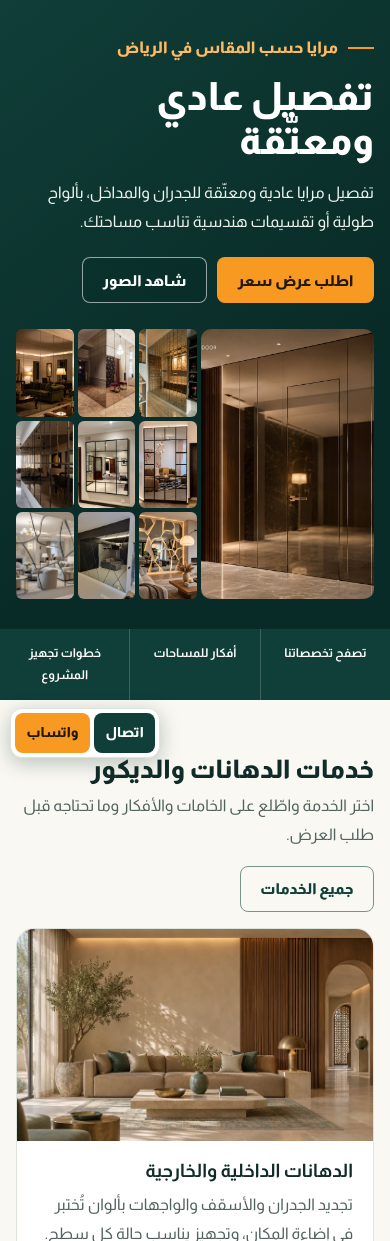
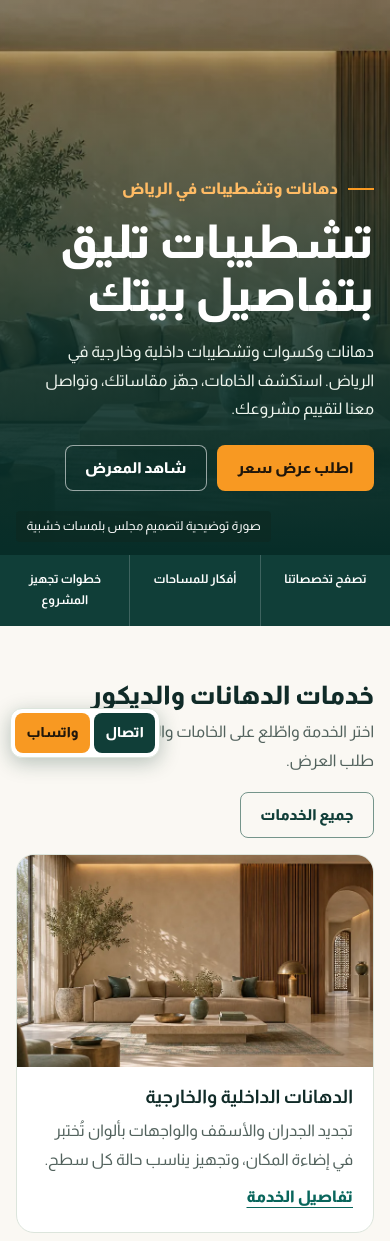
Before and after one commit to SulaimanAlsanani/riyadh-decor, a WordPress theme: template riyadh-decor/front-page.php in a window 390 px wide. Shown: the part 71-1312 px from the top of the page. Run offline with PHP 8.4 and a stand-in for WordPress, Linux system fonts and the light colour scheme; the site name, menu and one post (Sample post) are stand-ins, and other content is empty; some libraries are stand-ins or nearby versions.

Commit message:
Restore the homepage banner and move mirrors into services

```diff
--- a/riyadh-decor/front-page.php
+++ b/riyadh-decor/front-page.php
@@ -16,27 +16,17 @@ $mirror_photos = [
 ?>
 <main id="content">
     <section class="rd-hero" aria-labelledby="rd-hero-title">
-        <div class="rd-shell rd-hero-layout">
-            <div class="rd-hero-content">
-                <p class="rd-kicker">مرايا حسب المقاس في الرياض</p>
-                <h1 id="rd-hero-title"><?php echo esc_html(get_theme_mod('rd_hero_title', 'تفصيل عادي ومعتّقة')); ?></h1>
-                <p><?php echo esc_html(get_theme_mod('rd_hero_text', 'تفصيل مرايا عادية ومعتّقة للجدران والمداخل، بألواح طولية أو تقسيمات هندسية تناسب مساحتك.')); ?></p>
-                <div class="rd-actions">
-                    <a class="rd-button rd-button-solid" href="<?php echo esc_url(add_query_arg('service', 'mirrors', rd_url('contact'))); ?>">اطلب عرض سعر</a>
-                    <a class="rd-button rd-button-light" href="#rd-mirror-gallery">شاهد الصور</a>
-                </div>
-            </div>
-            <div class="rd-hero-gallery" id="rd-mirror-gallery" data-gallery role="group" aria-label="صور تفصيل المرايا العادية والمعتّقة">
-                <?php $is_cover = true; ?>
-                <?php foreach ($mirror_photos as $filename => $caption): ?>
-                    <?php $photo = rd_asset($filename); ?>
-                    <a <?php if ($is_cover): ?>class="rd-hero-cover"<?php endif; ?> href="<?php echo esc_url($photo); ?>" data-gallery-image data-caption="<?php echo esc_attr($caption); ?>">
-                        <img src="<?php echo esc_url($photo); ?>" alt="<?php echo esc_attr($caption); ?>" <?php if ($is_cover): ?>fetchpriority="high"<?php else: ?>loading="lazy"<?php endif; ?> decoding="async">
-                    </a>
-                    <?php $is_cover = false; ?>
-                <?php endforeach; ?>
+        <?php rd_image('majlis', ['alt' => '', 'loading' => 'eager', 'fetchpriority' => 'high', 'sizes' => '100vw', 'class' => 'rd-hero-image']); ?>
+        <div class="rd-shell rd-hero-content">
+            <p class="rd-kicker">دهانات وتشطيبات في الرياض</p>
+            <h1 id="rd-hero-title"><?php echo esc_html(get_theme_mod('rd_hero_title', 'تشطيبات تليق بتفاصيل بيتك')); ?></h1>
+            <p><?php echo esc_html(get_theme_mod('rd_hero_text', 'دهانات وكسوات وتشطيبات داخلية وخارجية في الرياض. استكشف الخامات، جهّز مقاساتك، وتواصل معنا لتقييم مشروعك.')); ?></p>
+            <div class="rd-actions">
+                <a class="rd-button rd-button-solid" href="#request">اطلب عرض سعر</a>
+                <a class="rd-button rd-button-light" href="<?php echo esc_url(rd_url('gallery')); ?>">شاهد المعرض</a>
             </div>
         </div>
+        <div class="rd-hero-caption">صورة توضيحية لتصميم مجلس بلمسات خشبية</div>
     </section>
 
     <div class="rd-jump"><div class="rd-shell">
@@ -52,6 +42,23 @@ $mirror_photos = [
             <?php foreach (array_slice($services, 6, null, true) as $slug => $service): ?>
                 <a href="<?php echo esc_url(rd_url('services/' . $slug)); ?>"><?php echo esc_html($service['short']); ?></a>
             <?php endforeach; ?>
+        </div>
+        <div class="rd-mirror-collection" aria-labelledby="rd-mirror-title">
+            <div class="rd-section-head">
+                <div>
+                    <h3 id="rd-mirror-title">تفصيل عادي ومعتّقة</h3>
+                    <p>مرايا حسب المقاس للجدران والمداخل، بألواح طولية أو تقسيمات هندسية.</p>
+                </div>
+                <a class="rd-button rd-button-line" href="<?php echo esc_url(add_query_arg('service', 'mirrors', rd_url('contact'))); ?>">اطلب عرض سعر</a>
+            </div>
+            <div class="rd-mirror-gallery" data-gallery role="group" aria-label="صور تفصيل المرايا العادية والمعتّقة">
+                <?php foreach ($mirror_photos as $filename => $caption): ?>
+                    <?php $photo = rd_asset($filename); ?>
+                    <a href="<?php echo esc_url($photo); ?>" data-gallery-image data-caption="<?php echo esc_attr($caption); ?>">
+                        <img src="<?php echo esc_url($photo); ?>" alt="<?php echo esc_attr($caption); ?>" loading="lazy" decoding="async">
+                    </a>
+                <?php endforeach; ?>
+            </div>
         </div>
     </section>
 
--- a/riyadh-decor/functions.php
+++ b/riyadh-decor/functions.php
@@ -25,8 +25,8 @@ add_action('customize_register', function ($customize) {
         'rd_phone' => ['رقم الجوال للعرض والاتصال', '0505455984'],
         'rd_whatsapp' => ['رقم واتساب بالصيغة الدولية', '966505455984'],
         'rd_location' => ['منطقة الخدمة', 'الرياض، السعودية'],
-        'rd_hero_title' => ['عنوان الواجهة الرئيسية', 'تفصيل عادي ومعتّقة'],
-        'rd_hero_text' => ['وصف الواجهة الرئيسية', 'تفصيل مرايا عادية ومعتّقة للجدران والمداخل، بألواح طولية أو تقسيمات هندسية تناسب مساحتك.'],
+        'rd_hero_title' => ['عنوان الواجهة الرئيسية', 'تشطيبات تليق بتفاصيل بيتك'],
+        'rd_hero_text' => ['وصف الواجهة الرئيسية', 'دهانات وكسوات وتشطيبات داخلية وخارجية في الرياض. استكشف الخامات، جهّز مقاساتك، وتواصل معنا لتقييم مشروعك.'],
     ] as $key => [$label, $default]) {
         $customize->add_setting($key, ['default' => $default, 'sanitize_callback' => 'sanitize_text_field']);
         $customize->add_control($key, [
--- a/riyadh-decor/style.css
+++ b/riyadh-decor/style.css
@@ -1,7 +1,7 @@
 /*
 Theme Name: Riyadh Decor
 Description: موقع عربي لخدمات الدهانات والديكورات في الرياض.
-Version: 1.0.1
+Version: 1.0.2
 Requires at least: 6.8
 Requires PHP: 8.2
 Text Domain: riyadh-decor
@@ -61,17 +61,16 @@ summary { cursor:pointer; }
 .rd-button-line { color:var(--deep); background:transparent; border-color:#75958b; }
 .rd-button-line:hover { background:#e4eee8; }
 .rd-mobile-contact { display:none; }
-.rd-hero { color:var(--white); background:linear-gradient(142deg,var(--deep),var(--dark) 67%); }
-.rd-hero-layout { display:grid; grid-template-columns:minmax(0,1fr) minmax(0,1.18fr); align-items:center; gap:clamp(24px,4vw,60px); min-height:clamp(530px,69vh,720px); padding-block:44px; }
-.rd-hero-gallery { display:grid; grid-template-columns:minmax(0,3fr) repeat(3,minmax(0,1fr)); grid-template-rows:repeat(3,minmax(0,1fr)); gap:6px; min-width:0; height:clamp(340px,45vw,500px); }
-.rd-hero-gallery a { border-radius:8px; overflow:hidden; background:#173b35; }
-.rd-hero-gallery img { width:100%; height:100%; object-fit:cover; }
-.rd-hero-gallery .rd-hero-cover { grid-row:span 3; border-radius:14px; }
+.rd-hero { position:relative; isolation:isolate; display:grid; align-items:center; min-height:clamp(560px,69vh,720px); overflow:hidden; color:var(--white); background:var(--dark); }
+.rd-hero-image { width:100%; height:100%; object-fit:cover; object-position:center 55%; position:absolute; inset:0; z-index:-2; }
+.rd-hero::after { position:absolute; inset:0; z-index:-1; content:""; background:linear-gradient(270deg,#0b302bfa 0%,#0b302be0 30%,#0b302b91 56%,#0b302b0f 91%),linear-gradient(0deg,#072d2ab0,transparent 32%); }
+.rd-hero-content { padding-block:75px 95px; }
 .rd-hero-content h1 { max-width:670px; font-size:clamp(3rem,5.7vw,5.45rem); line-height:1.13; margin:.78rem 0 1rem; text-wrap:balance; }
 .rd-hero-content>p:not(.rd-kicker) { max-width:495px; color:#eef5ee; font-size:clamp(1rem,1.5vw,1.2rem); }
 .rd-kicker { color:#ffbb64; font-size:1rem; font-weight:800; display:inline-flex; align-items:center; gap:10px; }
 .rd-kicker::before { content:""; width:26px; height:2px; display:inline-block; background:var(--orange); }
 .rd-actions { display:flex; flex-wrap:wrap; gap:10px; margin-block-start:1.3rem; }
+.rd-hero-caption { position:absolute; inset-inline-end:48px; inset-block-end:22px; background:#0c2922aa; color:#fff; padding:.28rem .65rem; border-radius:4px; font-size:.78rem; }
 .rd-jump { background:var(--deep); color:#fff; }
 .rd-jump .rd-shell { display:flex; width:min(var(--shell),100%); justify-content:center; flex-wrap:wrap; }
 .rd-jump a { flex:1 1 0; min-width:175px; padding:.85rem 12px; text-align:center; text-decoration:none; font-weight:700; }
@@ -93,6 +92,11 @@ summary { cursor:pointer; }
 .rd-more-links, .rd-pills, .rd-related { display:flex; flex-wrap:wrap; gap:.52rem; margin-block:1.12rem; }
 .rd-more-links a,.rd-pills a,.rd-related a { padding:.38rem .8rem; border:1px solid #bdd0c8; border-radius:7px; background:#fff9; color:var(--deep); font-weight:700; text-decoration:none; }
 .rd-more-links a:hover,.rd-pills a:hover,.rd-related a:hover { background:#e3efe7; }
+.rd-mirror-collection { margin-block-start:clamp(30px,5vw,60px); padding-block-start:clamp(22px,3vw,36px); border-block-start:1px solid var(--line); }
+.rd-mirror-collection h3 { font-size:clamp(1.35rem,2.4vw,2rem); font-weight:800; }
+.rd-mirror-gallery { display:grid; grid-template-columns:repeat(5,minmax(0,1fr)); gap:12px; }
+.rd-mirror-gallery a { display:block; aspect-ratio:4/5; overflow:hidden; border-radius:12px; background:var(--soft); }
+.rd-mirror-gallery img { width:100%; height:100%; object-fit:cover; }
 .rd-ideas { background:var(--soft); }
 .rd-rail { position:relative; }
 .rd-rail-controls { display:flex; gap:.5rem; margin-block-end:.55rem; }
@@ -177,16 +181,16 @@ summary { cursor:pointer; }
     .rd-shell { width:calc(100% - 54px); }
     .rd-header-inner { gap:.8rem; }
     .rd-navigation { font-size:.89rem; gap:.8rem; }
+    .rd-hero-caption { inset-inline-end:27px; }
 }
 @media(max-width:780px) {
+    .rd-mirror-gallery { grid-template-columns:repeat(3,minmax(0,1fr)); gap:10px; }
     html { scroll-padding-top:82px; }
     .admin-bar .rd-header { top:46px; }
     .rd-header-inner { min-height:70px; flex-wrap:wrap; justify-content:space-between; gap:.5rem; }
     .rd-brand img { width:54px; height:54px; }
     .rd-menu-toggle { display:inline-flex; background:#eef5f0; border:1px solid #bfd0c8; color:var(--deep); min-height:42px; padding:.3rem .78rem; border-radius:7px; }
     .rd-header-cta { display:none; }
-    .rd-hero-layout { grid-template-columns:1fr; gap:26px; min-height:0; padding-block:30px; }
-    .rd-hero-gallery { height:clamp(270px,68vw,460px); }
     .rd-navigation { width:100%; flex-basis:100%; align-items:stretch; flex-direction:column; gap:0; font-size:1rem; padding-block-end:.4rem; max-height:62vh; overflow:auto; }
     .rd-navigation>a, .rd-service-nav>summary { display:block; padding:.5rem .2rem; border-block-start:1px solid var(--line); }
     .rd-nav-tray { position:static; box-shadow:none; width:auto; margin-block-end:.55rem; font-size:.9rem; }
@@ -197,11 +201,14 @@ summary { cursor:pointer; }
     .rd-rail-track { grid-auto-columns:calc((100% - 18px)/2); }
 }
 @media(max-width:510px) {
+    .rd-mirror-gallery { grid-template-columns:repeat(2,minmax(0,1fr)); gap:8px; }
     .rd-shell { width:calc(100% - 32px); }
-    .rd-hero-content h1 { font-size:clamp(2.35rem,10vw,3.45rem); }
-    .rd-hero-gallery { gap:4px; }
-    .rd-hero-gallery a { border-radius:6px; }
-    .rd-hero-gallery .rd-hero-cover { border-radius:10px; }
+    .rd-hero { min-height:555px; align-items:end; }
+    .rd-hero-image { object-position:42% center; }
+    .rd-hero::after { background:linear-gradient(0deg,#072d28ff 1%,#0b302bdd 31%,#0b302b5e 80%,#092b273b 100%); }
+    .rd-hero-content { padding-block:125px 64px; }
+    .rd-hero-content h1 { font-size:clamp(2.6rem,12vw,4.25rem); }
+    .rd-hero-caption { inset-inline-end:16px; inset-block-end:13px; }
     .rd-jump .rd-shell { justify-content:stretch; }
     .rd-jump a { min-width:0; padding-inline:5px; font-size:.76rem; }
     .rd-section-head { align-items:start; flex-direction:column; margin-block-end:1rem; }
```
